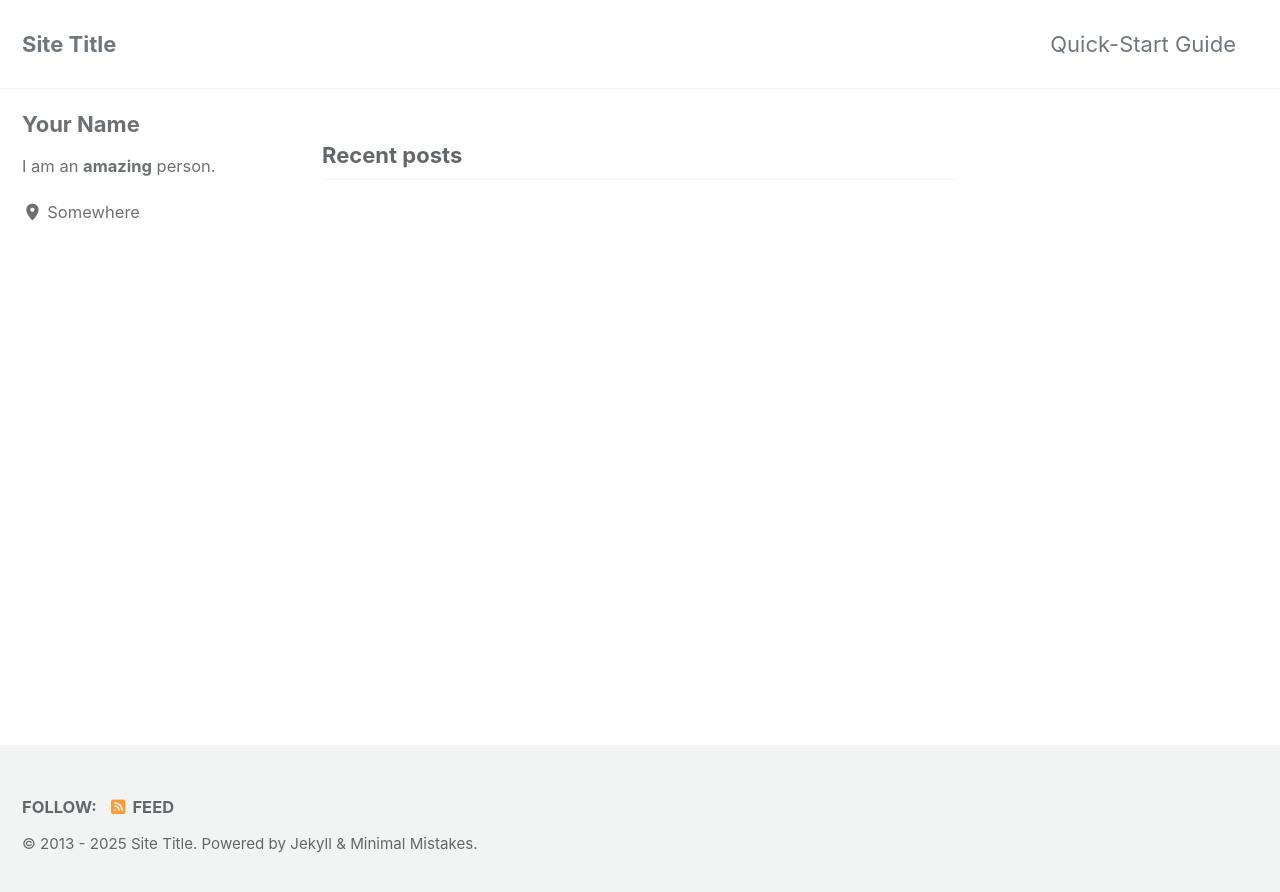
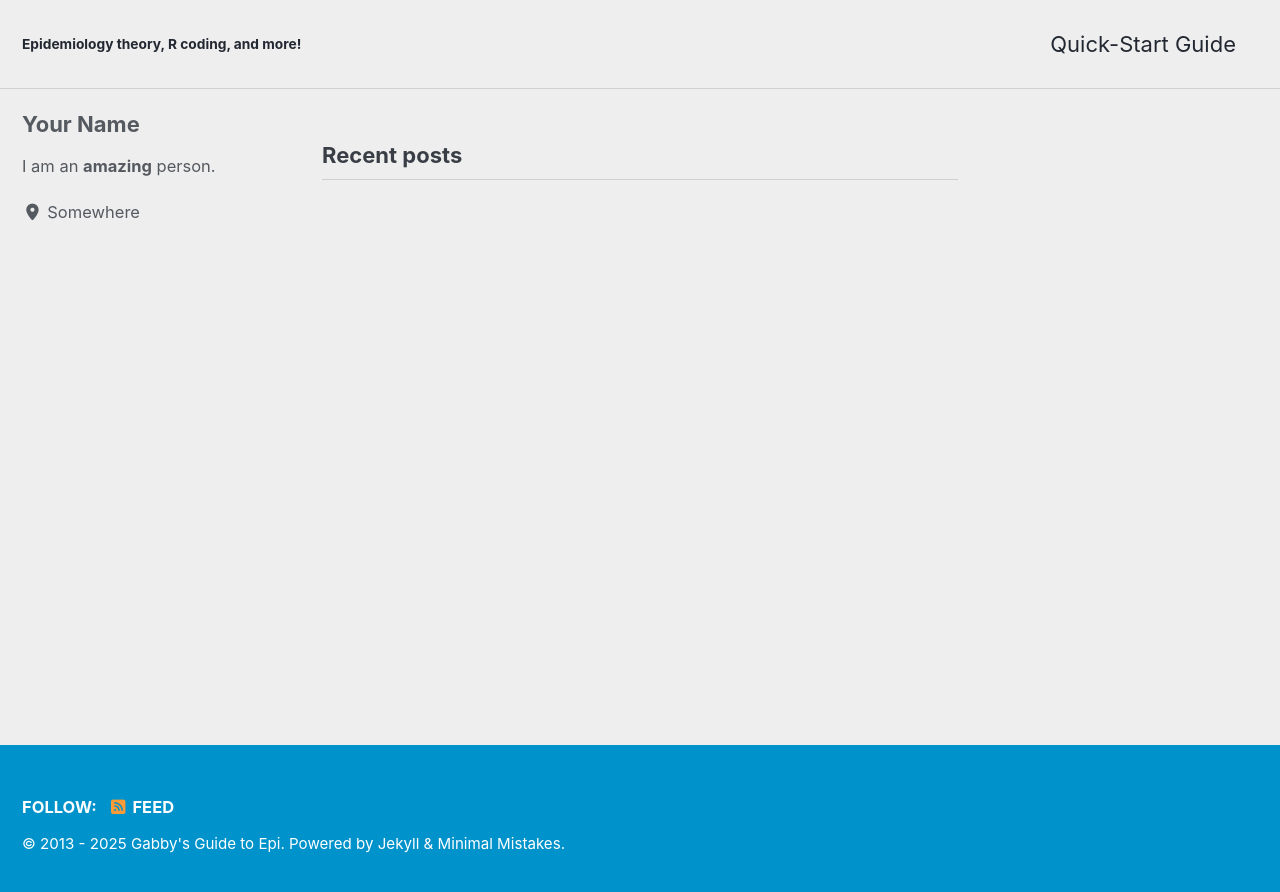
Before and after one commit to gabby-jacob/gabbysguidetoepi, a Jekyll site: the page built from index.html, in a window 1280 px wide. Shown: the top 892 px of the page. Built offline with Jekyll 4.4.1, drawn with Linux system fonts in a browser that asks for light colours; cached includes are drawn as plain includes; the list of posts is cut into pages by our own code.

Commit message:
Update _config.yml

```diff
--- a/_config.yml
+++ b/_config.yml
@@ -12,22 +12,22 @@
 
 # theme                  : "minimal-mistakes-jekyll"
 # remote_theme           : "mmistakes/minimal-mistakes"
-minimal_mistakes_skin    : "default" # "air", "aqua", "contrast", "dark", "dirt", "neon", "mint", "plum", "sunrise"
+minimal_mistakes_skin    : "air" # "air", "aqua", "contrast", "dark", "dirt", "neon", "mint", "plum", "sunrise"
 
 # Site Settings
 locale                   : "en-US"
 rtl                      : # true, false (default) # turns direction of the page into right to left for RTL languages
-title                    : "Site Title"
+title                    : "Gabby's Guide to Epi"
 title_separator          : "-"
-subtitle                 : # site tagline that appears below site title in masthead
-name                     : "Your Name"
-description              : "An amazing website."
-url                      : # the base hostname & protocol for your site e.g. "https://mmistakes.github.io"
-baseurl                  : # the subpath of your site, e.g. "/blog"
-repository               : # GitHub username/repo-name e.g. "mmistakes/minimal-mistakes"
+subtitle                 : "Epidemiology theory, R coding, and more!"
+name                     : "Gabby Gabby Gabby"
+description              : "This guide is to help me (and anyone else) have a practical grasp of epi theory and coding. My aim is that this guide is accessible and helpful. "
+url                      : "https://gabby-jacob.github.io"
+baseurl                  : "/gabbysguidetoepi"
+repository               : "gabby-jacob/gabbysguidetoepi"
 teaser                   : # path of fallback teaser image, e.g. "/assets/images/500x300.png"
 logo                     : # path of logo image to display in the masthead, e.g. "/assets/images/88x88.png"
-masthead_title           : # overrides the website title displayed in the masthead, use " " for no title
+masthead_title           : " " # overrides the website title displayed in the masthead, use " " for no title
 breadcrumbs              : # true, false (default)
 words_per_minute         : 200
 enable_copy_code_button  : # true, false (default)
```
